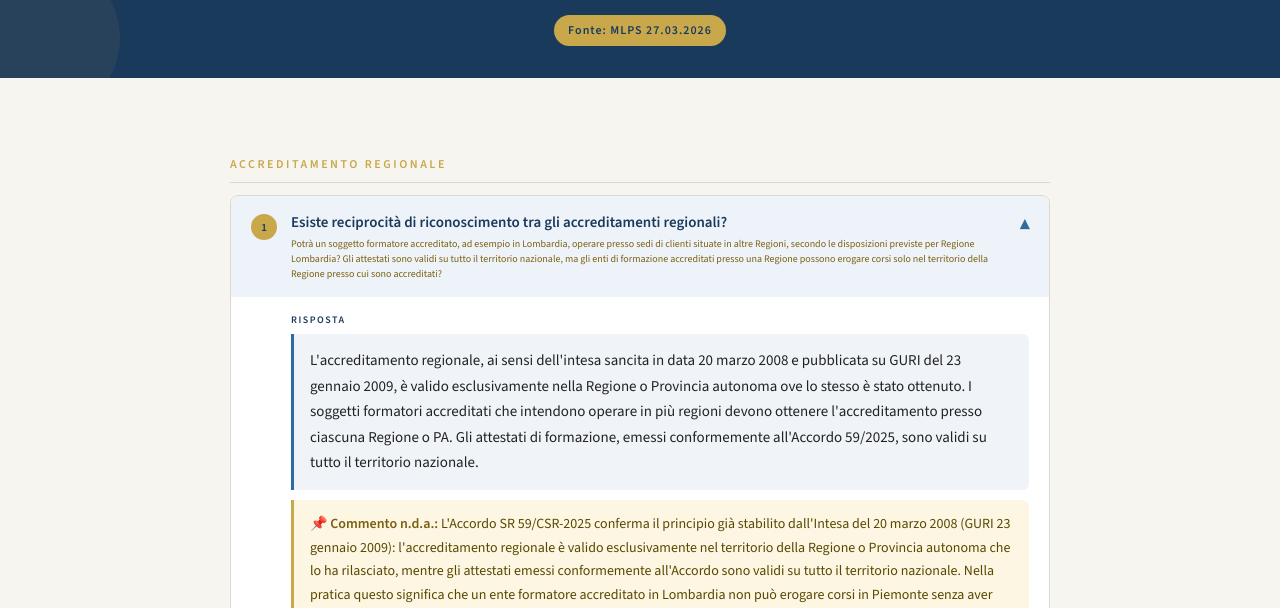
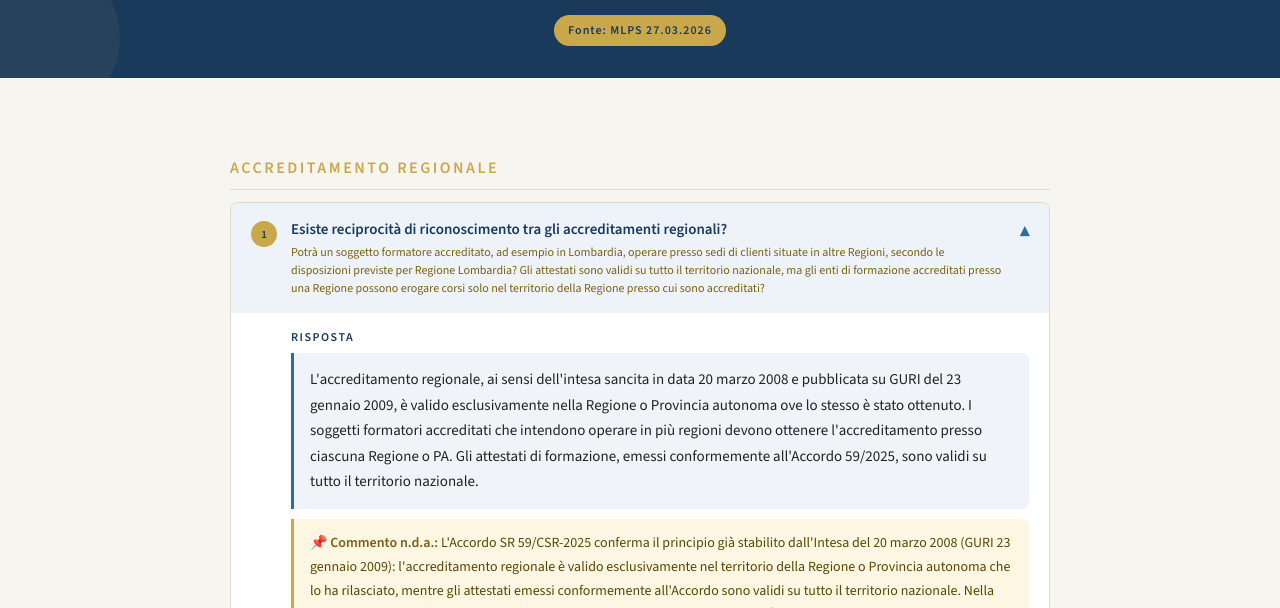
Before and after one commit to fbellucci29/FAQ-Accordo-Stato-Regioni-2025, a plain HTML site: page index.html in a window 1280 px wide. Both pictures are taken after a click on the button 640 px from the left and 438 px from the top of the page. Shown: the part 192-800 px from the top of the page. Drawn offline with nearby package versions, Linux system fonts and the light colour scheme.

Commit message:
Increase font sizes for various elements

```diff
--- a/index.html
+++ b/index.html
@@ -95,7 +95,7 @@
 
   /* Titolo sezione — esattamente come nel documento ufficiale */
   .sezione-titolo {
-    font-size: 12px;
+    font-size: 16px;
     font-weight: 700;
     letter-spacing: 2.5px;
     text-transform: uppercase;
@@ -157,7 +157,7 @@
     gap: 4px;
   }
   .domanda-completa {
-    font-size: 10px;
+    font-size: 12px;
     font-weight: 400;
     color: #7a6010;
     line-height: 1.5;
@@ -184,7 +184,7 @@
   }
 
   .label {
-    font-size: 10px;
+    font-size: 12px;
     font-weight: 700;
     letter-spacing: 1.5px;
     text-transform: uppercase;
```
